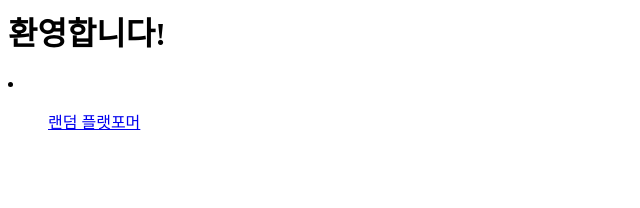
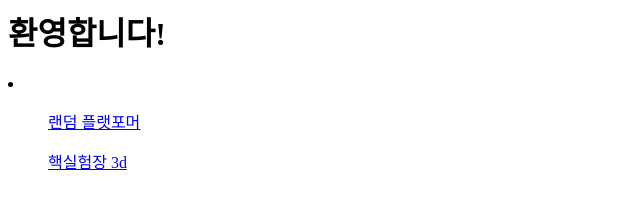
Before and after one commit to Kdy010010/Gamegroup, a plain HTML site: page index.html in a window 1280 px wide. Shown: the whole page, without its empty margins (0-640 px from the left). Drawn offline with Linux system fonts and the light colour scheme.

Commit message:
Update index.html

```diff
--- a/index.html
+++ b/index.html
@@ -1,4 +1,5 @@
 <h1>환영합니다!</h1>
 <li>
   <ol><a href="game1.html">랜덤 플랫포머</a> </ol>
+<ol><a href="Nukezone.html">핵실험장 3d</a></ol>
 </li>
```
